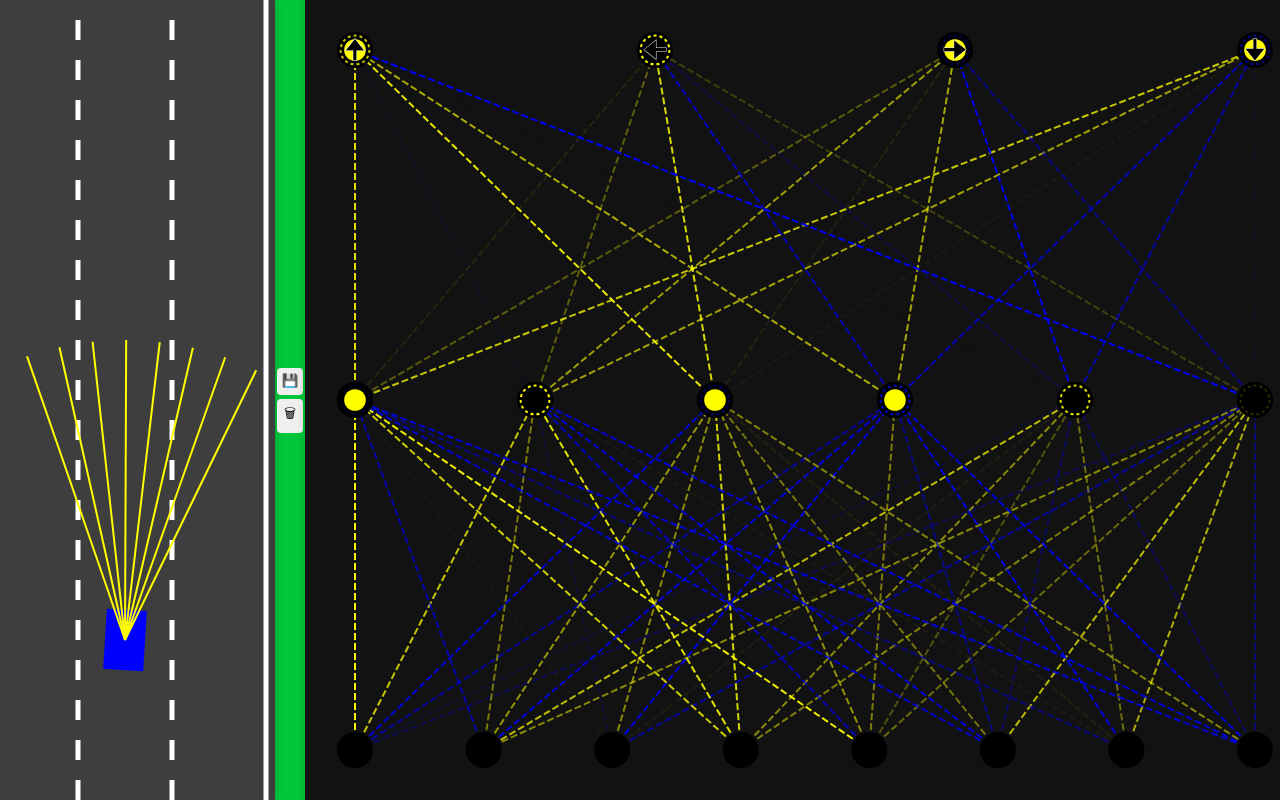
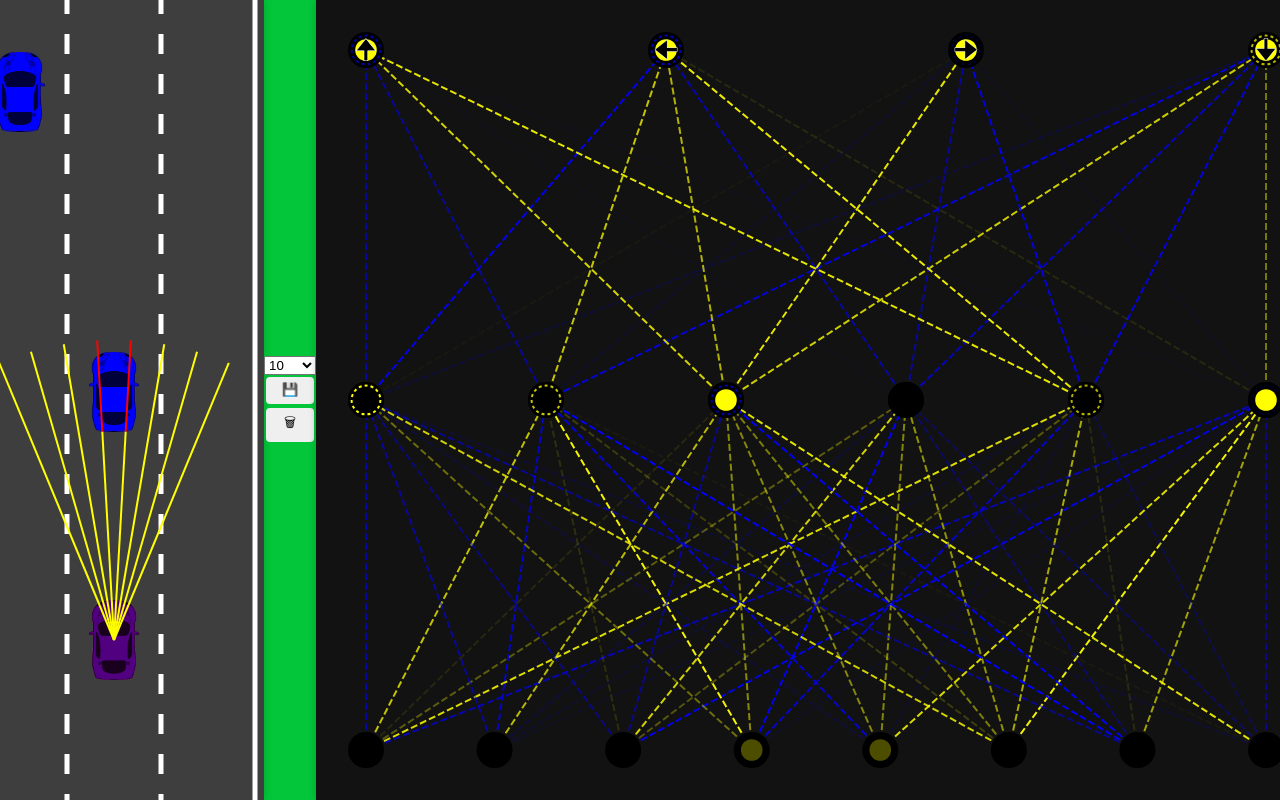
Before and after one commit to ojpro/self-driving-car, a website built with Vite: page index.html in a window 1280 px wide. Shown: the top 800 px of the page. Built offline with nearby package versions, Linux system fonts and the light colour scheme.

Commit message:
add some improvements & draw car image.

```diff
--- a/index.html
+++ b/index.html
@@ -14,6 +14,12 @@
   <body>
     <canvas id="carCanvas"></canvas>
     <div id="verticalButtons">
+      <select name="" id="carsCount">
+        <option value="1">1</option>
+        <option value="10" selected>10</option>
+        <option value="100">100</option>
+        <option value="1000">1000</option>
+      </select>
       <button id="save">💾</button>
       <button id="discard">🗑</button>
     </div>
--- a/src/includes/Car.ts
+++ b/src/includes/Car.ts
@@ -20,8 +20,9 @@ class Car {
     private damaged: boolean;
     public brain: NeuralNetwork;
     private useAI: boolean;
+    private mask: HTMLCanvasElement;
 
-    constructor(x, y, width, height, controlled = "OTHER", maxSpeed = 3) {
+    constructor(x, y, width, height, controlled = "OTHER", maxSpeed = 3, color: string = "blue") {
         this.x = x
         this.y = y
         this.width = width
@@ -49,6 +50,20 @@ class Car {
 
         this.image = new Image()
         this.image.src = '/images/purple-car.png'
+
+        this.mask = document.createElement("canvas");
+        this.mask.width = width;
+        this.mask.height = height;
+
+        const maskCtx = this.mask.getContext("2d");
+        this.image.onload = () => {
+            maskCtx.fillStyle = color;
+            maskCtx.rect(0, 0, this.width, this.height);
+            maskCtx.fill();
+
+            maskCtx.globalCompositeOperation = "destination-atop";
+            maskCtx.drawImage(this.image, 0, 0, this.width, this.height);
+        }
     }
 
     public update(roadBorders: any[], traffic: Car[]) {
@@ -103,20 +118,18 @@ class Car {
         return points
     }
 
-    draw(ctx: CanvasRenderingContext2D, color: string,enableSensors = false) {
-        if (this.damaged) {
-            ctx.fillStyle = 'gray'
-        } else {
-            ctx.fillStyle = color
-        }
-        ctx.beginPath()
-        ctx.moveTo(this.polygon[0].x, this.polygon[0].y)
+    draw(ctx: CanvasRenderingContext2D, enableSensors = false) {
 
-        for (let i = 0; i < this.polygon.length; i++) {
-            ctx.lineTo(this.polygon[i].x, this.polygon[i].y)
+        ctx.save()
+        ctx.translate(this.x, this.y)
+        ctx.rotate(-this.angle)
+        if (!this.damaged) {
+            ctx.drawImage(this.mask, -this.width / 2, -this.height / 2, this.width, this.height)
+            ctx.globalCompositeOperation = "multiply"
         }
 
-        ctx.fill()
+        ctx.drawImage(this.image, -this.width / 2, -this.height / 2, this.width, this.height)
+        ctx.restore()
 
         if (this.sensor && enableSensors) {
             this.sensor.draw(ctx)
--- a/src/main.ts
+++ b/src/main.ts
@@ -18,23 +18,26 @@ const carCtx: CanvasRenderingContext2D = carCanvas.getContext('2d');
 const networkCtx: CanvasRenderingContext2D = networkCanvas.getContext('2d');
 
 const road = new Road(carCanvas.width / 2, carCanvas.width * .94);
-const cars: Car[] = generateCars(1)
+
+$("#carsCount").onchange = ()=>{
+    localStorage.setItem('carsCount',$("#carsCount").value)
+    window.location.reload()
+}
+
+const cars: Car[] = generateCars(localStorage.getItem("carsCount") || 100)
 
 const traffic = [
     new Car(road.getLaneCenter(1), -100, 50, 80),
-    new Car(road.getLaneCenter(0), -100, 50, 80),
     new Car(road.getLaneCenter(0), -400, 50, 80),
     new Car(road.getLaneCenter(2), -700, 50, 80),
     new Car(road.getLaneCenter(2), -1000, 50, 80),
     new Car(road.getLaneCenter(0), -1000, 50, 80),
     new Car(road.getLaneCenter(0), -1400, 50, 80),
     new Car(road.getLaneCenter(1), -1600, 50, 80),
-    new Car(road.getLaneCenter(2), -2000, 50, 80),
     new Car(road.getLaneCenter(1), -2100, 50, 80),
     new Car(road.getLaneCenter(0), -2600, 50, 80),
     new Car(road.getLaneCenter(2), -2300, 50, 80),
     new Car(road.getLaneCenter(2), -3000, 50, 80),
-    new Car(road.getLaneCenter(1), -3000, 50, 80),
 ]
 
 let bestCar:Car = cars[0];
@@ -43,7 +46,7 @@ if(localStorage.getItem('bestBrain')){
     for (let i = 0;i<cars.length;i++){
         cars[i].brain = JSON.parse(localStorage.getItem('bestBrain'))
         if(i!=0){
-            NeuralNetwork.mutate(cars[i].brain,.3)
+            NeuralNetwork.mutate(cars[i].brain,.2)
         }
     }
 }
@@ -63,7 +66,7 @@ $('#discard').addEventListener('click',function (){
 function generateCars(n){
     const cars = []
     for (let i = 1;i<=n;i++){
-        cars.push(new Car(road.getLaneCenter(1),100,40,60,"SELF",10))
+        cars.push(new Car(road.getLaneCenter(1),100,50,80,"SELF",10,"purple"))
     }
 
     return cars
@@ -92,15 +95,15 @@ function animate() {
     road.draw(carCtx)
 
     for(let i = 0;i<traffic.length;i++){
-        traffic[i].draw(carCtx, "purple")
+        traffic[i].draw(carCtx )
     }
 
     carCtx.globalAlpha = .2
     for(let i =0;i<cars.length;i++) {
-        cars[i].draw(carCtx, 'blue')
+        cars[i].draw(carCtx)
     }
     carCtx.globalAlpha = 1
-    bestCar.draw(carCtx, 'blue',true)
+    bestCar.draw(carCtx,true)
 
     carCtx.restore()
 
```
